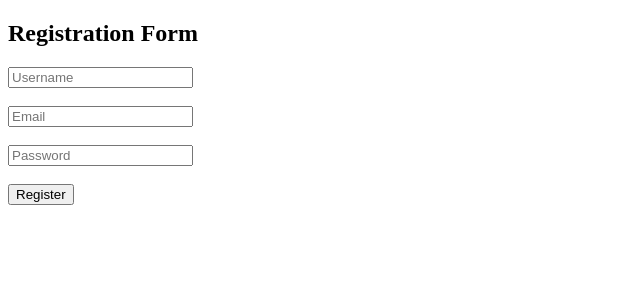
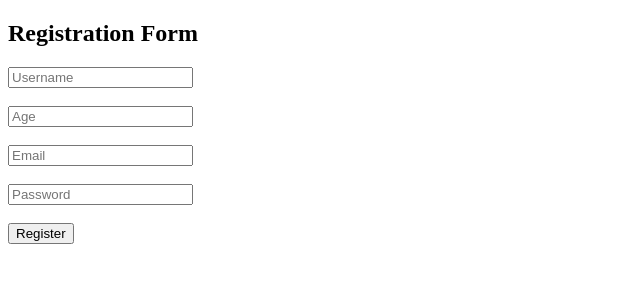
Before and after one commit to safiq-gh/DevOpsLabs, a plain HTML site: page index.html in a window 1280 px wide. Shown: the whole page, without its empty margins (0-640 px from the left). Drawn offline with Linux system fonts and the light colour scheme.

Commit message:
Add age field

```diff
--- a/index.html
+++ b/index.html
@@ -9,6 +9,7 @@
     <h2>Registration Form</h2>
     <form>
         <input type="text" placeholder="Username"><br><br>
+        <input type="number" placeholder="Age"><br><br>
         <input type="email" placeholder="Email"><br><br>
         <input type="password" placeholder="Password"><br><br>
         <button type="submit">Register</button>
```
